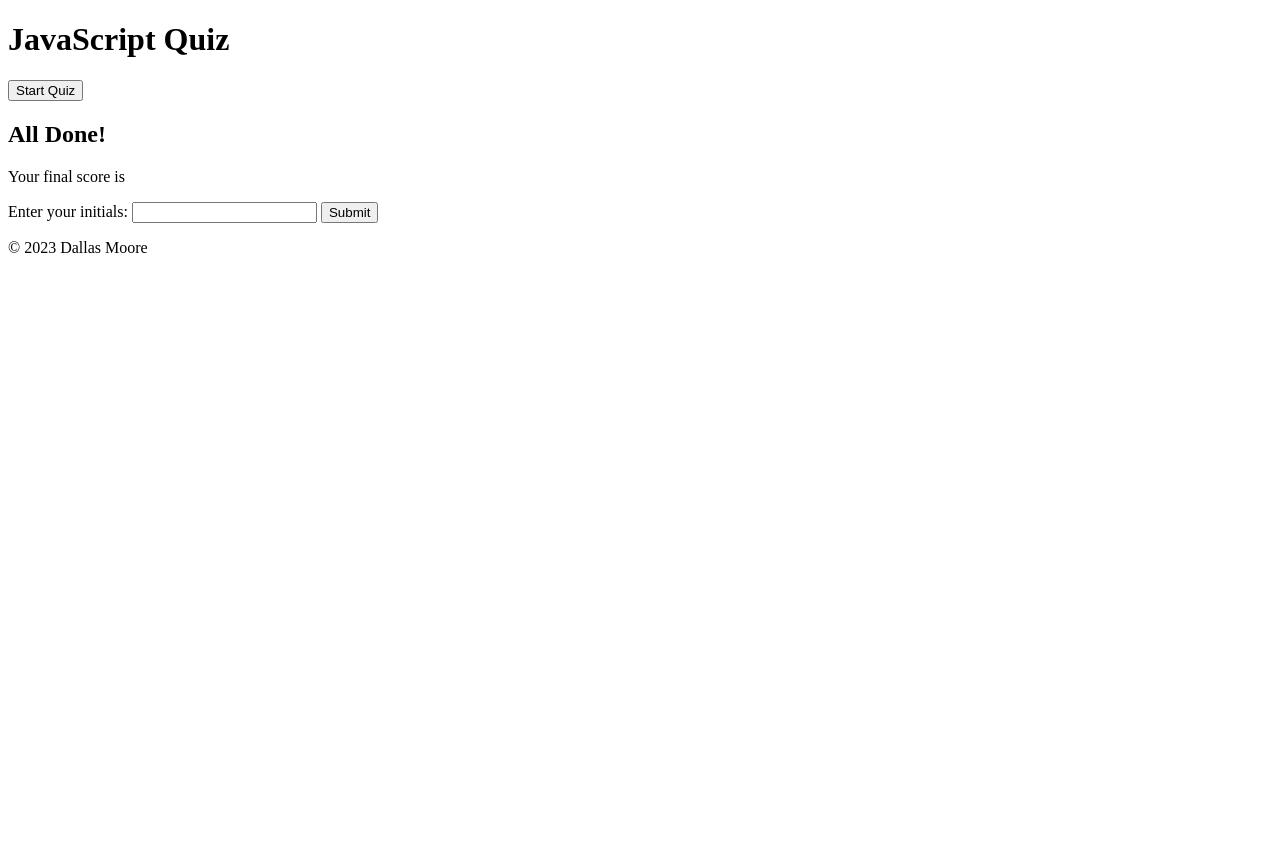
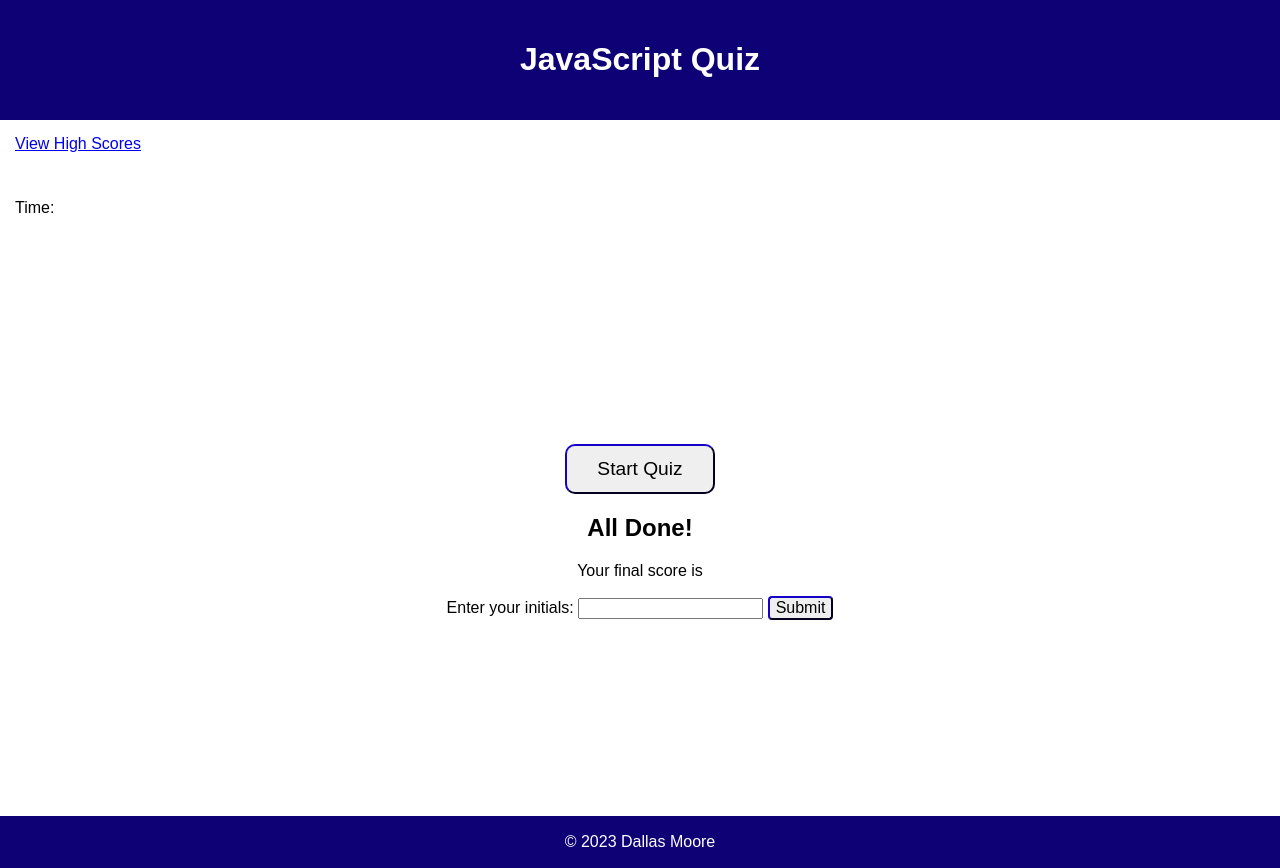
Before and after one commit to JohnDallasMoore/JavaScript-Quiz, a plain HTML site: page index.html in a window 1280 px wide. Before the commit the page ends 800 px from the top, so only its background shows below. Drawn offline with Linux system fonts and the light colour scheme.

Commit message:
added CSS code and adjusted HTML accordingly' git status

```diff
--- a/assets/style.css
+++ b/assets/style.css
@@ -0,0 +1,73 @@
+body {
+    font-family: Arial, Helvetica, sans-serif;
+    margin: 0;
+    padding: 0;
+}
+
+header, footer {
+    background-color: rgb(14, 0, 117);
+    color: white;
+    text-align: center;
+}
+header {
+    padding: 20px;
+ }
+
+footer {
+    padding: 1px;
+    text-align: center;
+}
+
+
+main {
+    display: flex;
+    flex-flow: column wrap;
+    align-items: center;
+    justify-content: center;
+    padding: 20px 0;
+    min-height: 66vh;
+}
+
+#subheader a {
+    display: flex;
+    flex-direction: row;
+    justify-content: start;
+    padding: 15px;
+}
+
+#subheader p {
+    display: flex;
+    flex-direction: row;
+    justify-content: start;
+    padding: 15px;
+}
+
+
+#start-btn {
+    width: 150px;
+    height: 50px;
+    font-size: larger;
+    border-color:  rgb(14, 0, 117);
+    border-radius: 10px;
+}
+#start-btn:hover {
+    background-color: rgb(14, 0, 117);
+    color: white;
+
+}
+
+#end-screen {
+    text-align: center;
+
+}
+
+#submit-btn {
+    font-size: medium;
+    border-color:  rgb(14, 0, 117);
+    border-radius: 4px;
+}
+
+#submit-btn:hover {
+    background-color: rgb(14, 0, 117);
+    color: white;
+}
--- a/index.html
+++ b/index.html
@@ -1,16 +1,20 @@
 <!DOCTYPE html>
 <html lang="en">
   <head>
-    <meta charset="UTF-8">
-    <meta http-equiv="X-UA-Compatible" content="IE=edge">
-    <meta name="viewport" content="width=device-width, initial-scale=1.0">
-    <link rel="stylesheet" href="./assets/style.css">
+    <meta charset="UTF-8" />
+    <meta http-equiv="X-UA-Compatible" content="IE=edge" />
+    <meta name="viewport" content="width=device-width, initial-scale=1.0" />
+    <link rel="stylesheet" href="./assets/style.css" />
     <title>JavaScript Quiz</title>
   </head>
   <body>
     <header>
       <h1>JavaScript Quiz</h1>
     </header>
+    <div id="subheader">
+        <a href="#">View High Scores</a>
+        <p>Time:</p>
+    </div>
     <main>
       <button id="start-btn">Start Quiz</button>
 
@@ -24,7 +28,7 @@
         <p>Your final score is <span id="final-score"></span></p>
         <form>
           <label for="initials">Enter your initials:</label>
-                <input type="text" id="initials" name="initials" maxlength="3">
+          <input type="text" id="initials" name="initials" maxlength="3" />
           <button id="submit-btn" type="submit">Submit</button>
         </form>
       </section>
```
Lines whose indentation alone changed are shown as unchanged.
